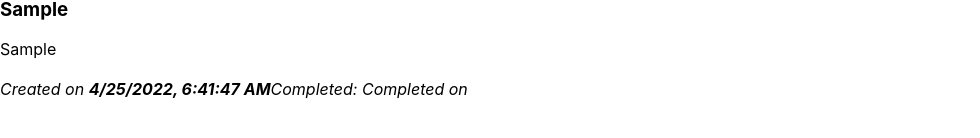
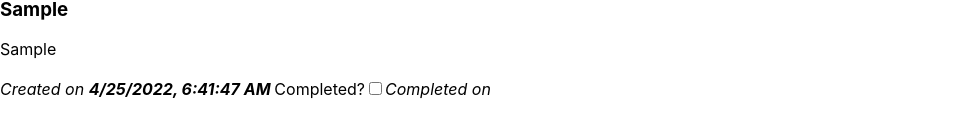
Before and after one commit to csalga20/csc360, a React (Create React App) app in the folder Homework2/todo/: page / in a window 1280 px wide. Both pictures are taken after typing "Sample", "Sample" into the empty fields and a click on the input "Create". Shown: the part 240-378 px from the top of the page, without its empty margins (0-980 px from the left). Built offline with nearby package versions, Linux system fonts and the light colour scheme.

Commit message:
almost complete, app and create todo edited

```diff
--- a/Homework2/todo/src/App.js
+++ b/Homework2/todo/src/App.js
@@ -6,7 +6,7 @@ import TodoList from './TodoList';
 import { useState } from 'react';
 
 function App() {
-  const [date, setDate] = useState(new Date().getFullYear())
+  const [date, setDate] = useState(new Date().toLocaleString())
   const [todos, setTodos] = useState([])
 
   function handleDate (evt) { setDate(evt.target.value) }
--- a/Homework2/todo/src/Todo.js
+++ b/Homework2/todo/src/Todo.js
@@ -7,8 +7,13 @@ export default function Todo({ title, description, dateCreated, complete, dateCo
       <div>{description}</div>
       <br />
       <i>
-        Created on <b>{dateCreated}</b>
-        Completed: <b>{complete}</b>
+        Created on <b>{dateCreated} </b>
+      </i>
+      <label>
+         Completed?
+         <input type="checkbox"/>
+      </label>
+      <i>
         Completed on <b>{dateCompleted}</b>
       </i>
     </div>
```
